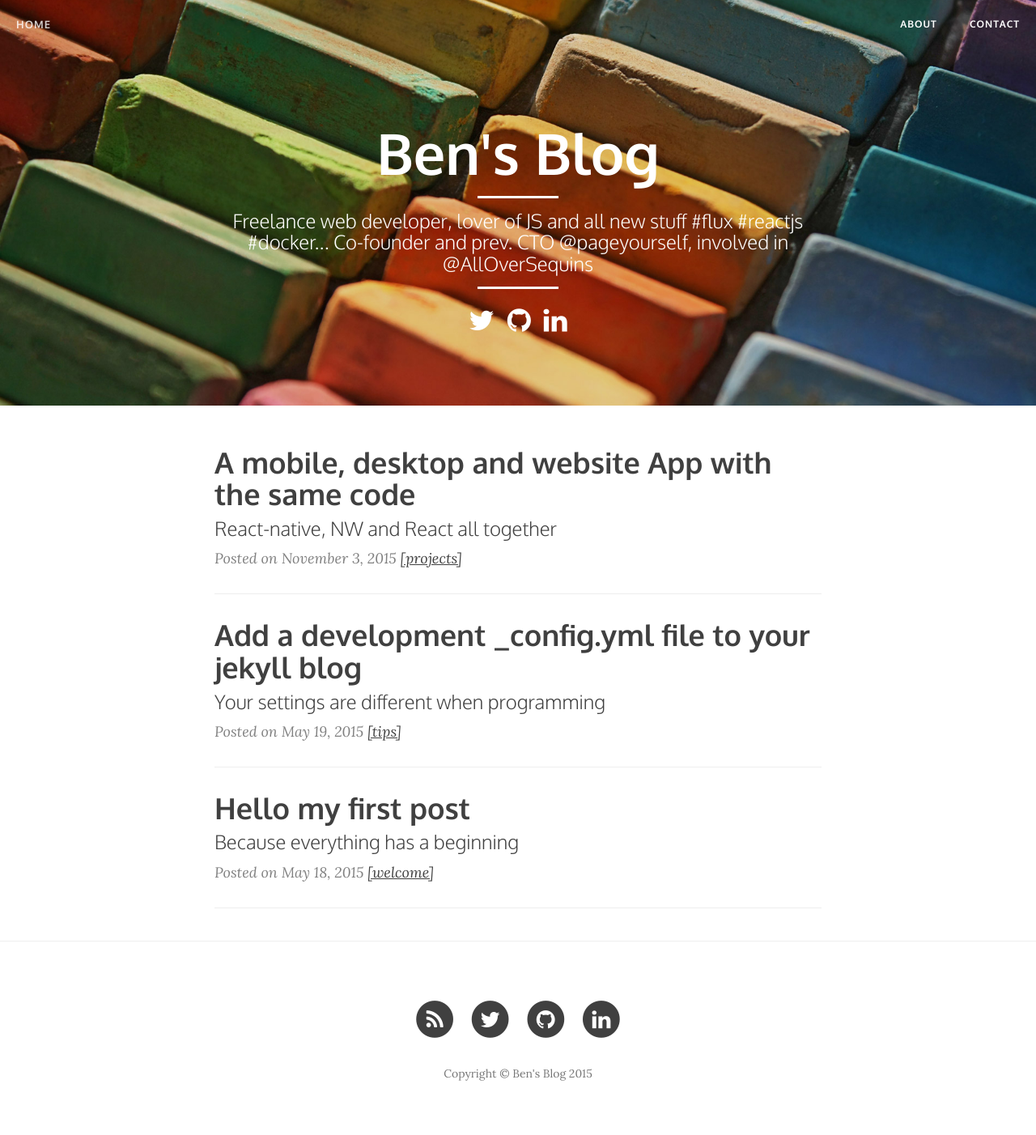
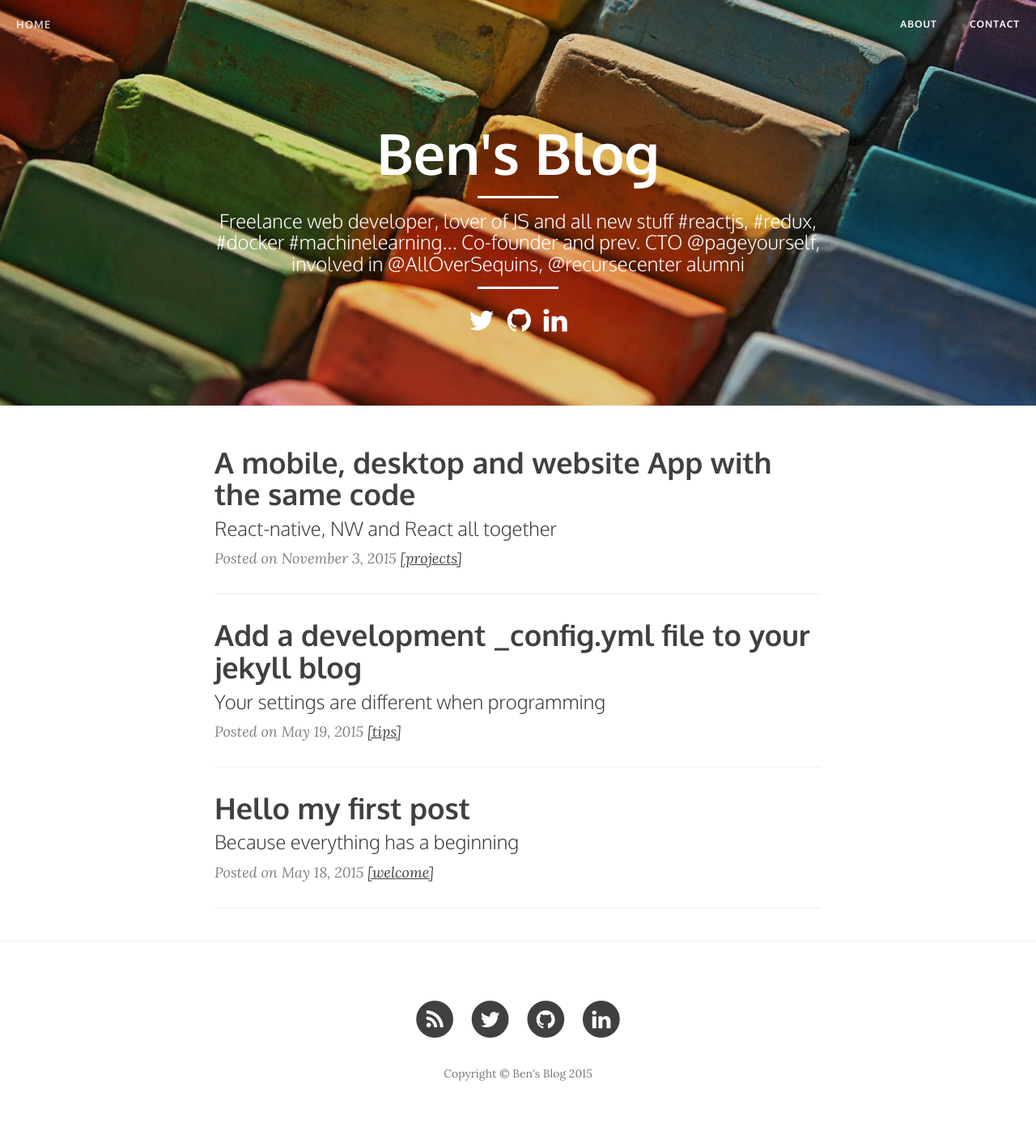
Before and after one commit to benoitvallon/benoitvallon.github.io, a Jekyll site: the page built from index.html, in a window 1280 px wide. Shown: the whole page at 81% size. Built offline with Jekyll 4.4.1, drawn with Linux system fonts in a browser that asks for light colours; nearby versions of some CDN libraries; Markdown is read by kramdown in place of the engine named in the settings; the list of posts is cut into pages by our own code.

Commit message:
Edits description

```diff
--- a/_config.yml
+++ b/_config.yml
@@ -2,7 +2,7 @@
 title: Ben's Blog
 header-img: /img/home-bg.jpg
 
-description: "Freelance web developer, lover of JS and all new stuff #flux #reactjs #docker... Co-founder and prev. CTO @pageyourself, involved in @AllOverSequins"
+description: "Freelance web developer, lover of JS and all new stuff #reactjs, #redux, #docker #machinelearning... Co-founder and prev. CTO @pageyourself, involved in @AllOverSequins, @recursecenter alumni"
 
 baseurl: "" # the subpath of your site, e.g. /blog
 url: "http://blog.benoitvallon.com" # the base hostname & protocol for your site
--- a/index.html
+++ b/index.html
@@ -1,6 +1,6 @@
 ---
 layout: page
-description: "Freelance web developer, lover of JS and all new stuff #flux #reactjs #docker... Co-founder and prev. CTO @pageyourself, involved in @AllOverSequins"
+description: "Freelance web developer, lover of JS and all new stuff #reactjs, #redux, #docker #machinelearning... Co-founder and prev. CTO @pageyourself, involved in @AllOverSequins, @recursecenter alumni"
 header-img-color: rgb(51, 54, 39)
 ---
 
```
Also changed, not shown: about.md (+1 -1 lines).
